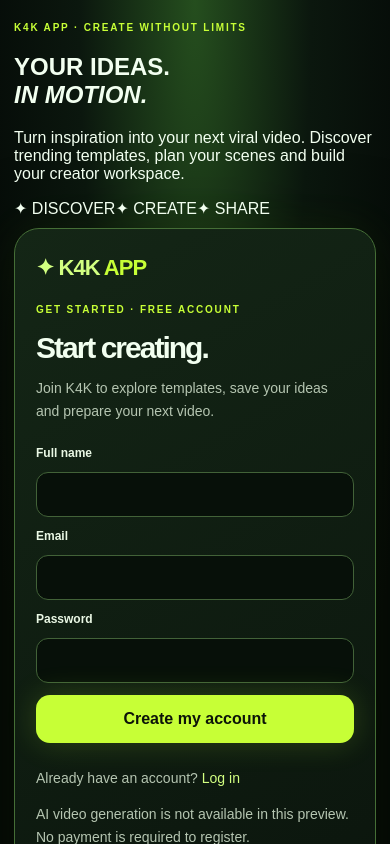
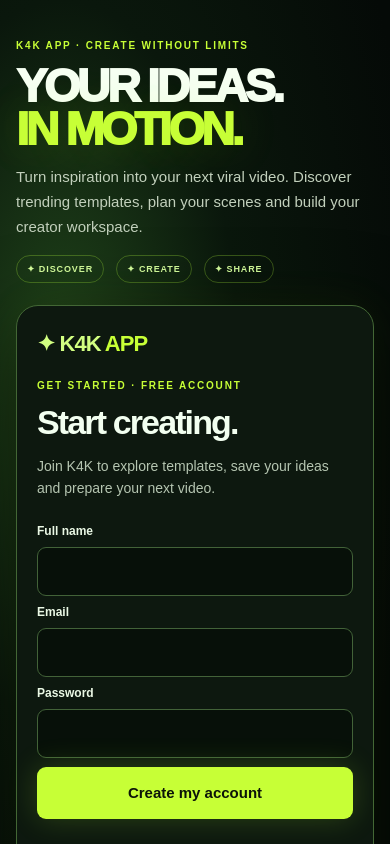
Before and after one commit to kreativestudios4k-lgtm/k4k-academy-v2, a Next.js app: page /k4k-app/register in a window 390 px wide. Shown: the top 844 px of the page. Built offline with nearby package versions, Linux system fonts and the light colour scheme.

Commit message:
style: high-impact neon registration hook with clean responsive signup card

```diff
--- a/app/k4k-app/register/register.css
+++ b/app/k4k-app/register/register.css
@@ -17,3 +17,24 @@
 .k4k-register-card a:hover{text-decoration:underline}
 .k4k-register :focus-visible{outline:3px solid #c7ff36;outline-offset:3px}
 @media(max-width:520px){.k4k-register{padding:22px 14px}.k4k-register-card{margin:10px auto;padding:26px 21px}}
+
+
+/* Registration hero — clear conversion hook, accessible mobile-first form. */
+.k4k-register{display:flex;align-items:center;justify-content:center;padding:48px 28px;background:radial-gradient(ellipse at 16% 35%,#21451b 0%,#0a170c 38%,#050a07 78%)}
+.k4k-register-layout{width:min(100%,1160px);display:grid;grid-template-columns:minmax(0,1fr) minmax(340px,460px);align-items:center;gap:clamp(36px,6vw,95px)}
+.k4k-register-hero{padding:25px 0}
+.k4k-register-hero h2{font-size:clamp(55px,7vw,105px);font-weight:950;line-height:.91;letter-spacing:-.075em;margin:24px 0 28px;color:#f6fff2}
+.k4k-register-hero h2 em{font-style:normal;color:#c7ff36;text-shadow:0 0 50px #a9ff2530}
+.k4k-register-hero p{font-size:clamp(16px,1.6vw,19px);line-height:1.65;max-width:510px;color:#c2d0bc}
+.k4k-register-hero-tags{display:flex;gap:12px;flex-wrap:wrap;margin-top:30px}
+.k4k-register-hero-tags span{font-size:11px;letter-spacing:.1em;font-weight:850;color:#d6ff9d;border:1px solid #b4ff3d45;padding:11px 14px;border-radius:30px}
+.k4k-register-card{margin:0;width:100%;background:#0d180f;border:1px solid #436735;border-radius:22px;padding:clamp(28px,3.2vw,42px)}
+.k4k-register-card h1{font-size:clamp(34px,4vw,46px);letter-spacing:-.055em;margin:14px 0}
+.k4k-register-card form{gap:9px!important}
+.k4k-register-card input{padding:13px 14px!important;min-height:49px;border-radius:9px}
+.k4k-register-card button{min-height:52px;font-size:15px;border-radius:9px!important}
+.k4k-register-existing{text-align:center;margin-top:22px}
+.k4k-register-disclaimer{font-size:12px!important;line-height:1.55!important;color:#a4b29f!important;border-top:1px solid #ffffff1b;padding-top:16px}
+.k4k-register-legal{text-align:center;font-size:12px!important}
+@media(max-width:860px){.k4k-register-layout{max-width:510px;grid-template-columns:1fr;gap:22px}.k4k-register-hero{padding:12px 0 0}.k4k-register-hero h2{font-size:clamp(48px,10vw,70px);margin:14px 0}.k4k-register-hero p{font-size:15px;margin-bottom:0}.k4k-register-hero-tags{margin-top:16px}.k4k-register-card{padding:28px 24px}}
+@media(max-width:520px){.k4k-register{padding:28px 16px}.k4k-register-hero h2{font-size:clamp(45px,12vw,64px)}.k4k-register-hero-tags span{font-size:9px;padding:8px 10px}.k4k-register-card{padding:25px 20px}}
```
